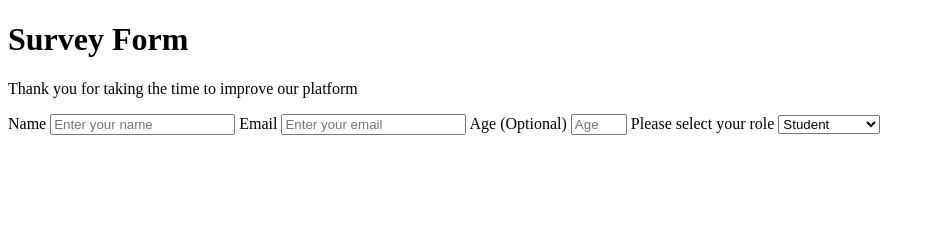
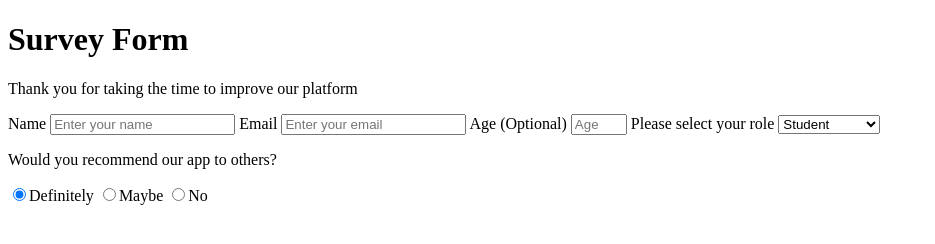
Before and after one commit to arnomans/Survey-Form, a plain HTML site: page index.html in a window 1280 px wide. Shown: the whole page, without its empty margins (0-935 px from the left). Drawn offline with Linux system fonts and the light colour scheme.

Commit message:
Recommendation options Added

```diff
--- a/index.html
+++ b/index.html
@@ -29,6 +29,14 @@
             <option value="learner">Learner</option>
             <option value="student">Other</option>
         </select>
+
+        <p>Would you recommend our app to others?</p>
+        <label><input name="recommend" type="radio" checked />Definitely</label>
+
+        <label><input name="recommend" type="radio" />Maybe</label>
+
+        <label><input name="recommend" type="radio" />No</label>
+
     </form>
 </body>
 </html>
```
